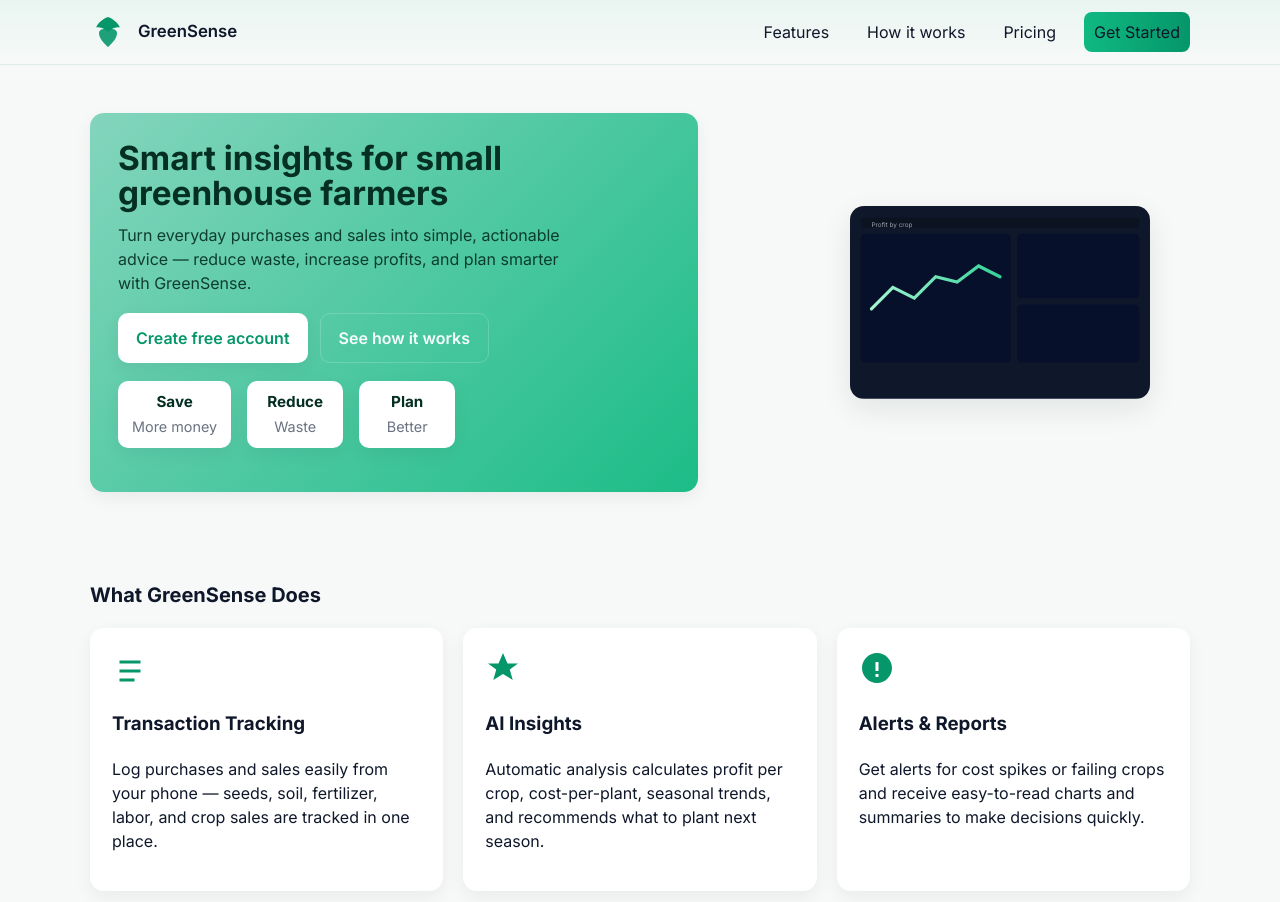
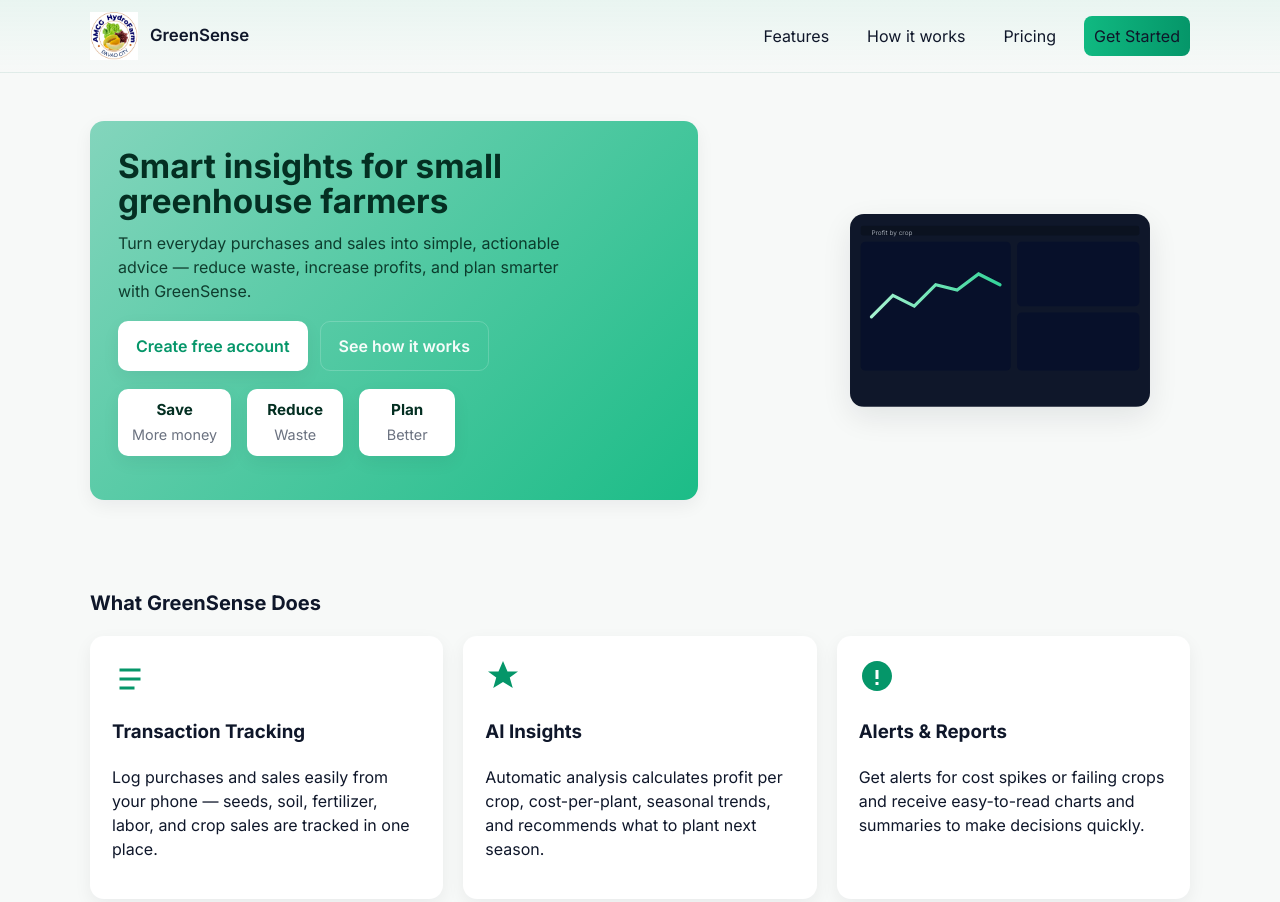
Before and after one commit to agamutan/m1fa2-landingpage, a plain HTML site: page index.html in a window 1280 px wide. Shown: the top 902 px of the page. Drawn offline with Linux system fonts and the light colour scheme.

Commit message:
Updated index.html

```diff
--- a/index.html
+++ b/index.html
@@ -13,10 +13,7 @@
   <header class="site-header">
     <div class="container header-inner">
       <a class="brand" href="#" aria-label="GreenSense home">
-        <svg class="logo" viewBox="0 0 24 24" width="36" height="36" aria-hidden="true" focusable="false">
-          <path fill="currentColor" d="M12 2s6 2 8 7c0 0-4-1-8 3-4-4-8-3-8-3C6 4 12 2 12 2z"/>
-          <path fill="currentColor" d="M6 13c0 4 6 9 6 9s6-5 6-9c0-4-6-3-6-3s-6-1-6 3z" opacity="0.9"/>
-        </svg>
+        <img src="landingpage.jpg" alt="Landing page logo" class="logo" width="48" height="48">
         <span class="brand-name">GreenSense</span>
       </a>
 
@@ -159,7 +156,7 @@
     <div class="container footer-grid">
       <div>
         <a class="brand footer-brand" href="#" aria-label="GreenSense home">
-          <svg class="logo" viewBox="0 0 24 24" width="28" height="28" aria-hidden="true"><path fill="currentColor" d="M12 2s6 2 8 7c0 0-4-1-8 3-4-4-8-3-8-3C6 4 12 2 12 2z"/><path fill="currentColor" d="M6 13c0 4 6 9 6 9s6-5 6-9c0-4-6-3-6-3s-6-1-6 3z" opacity="0.9"/></svg>
+          <img src="landingpage.jpg" alt="Landing page logo" class="logo" width="48" height="48">
           <span>GreenSense</span>
         </a>
 
```
